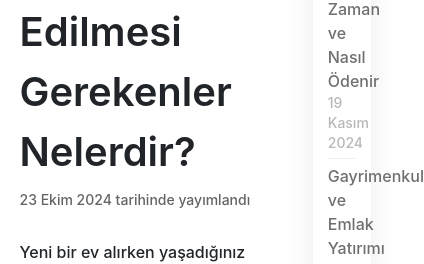
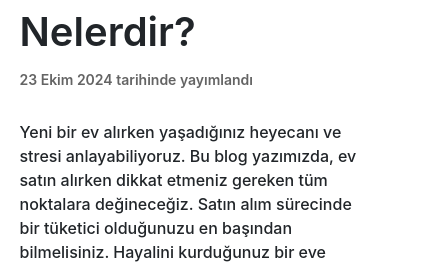
Before and after one commit to melihkostk/portfoy, a React (Vite) app: page /blog/1 in a window 390 px wide. Shown: the part 416-680 px from the top of the page, 424 px wide, since content can reach past the window. Built offline with nearby package versions, Linux system fonts and the light colour scheme; no server answers.

Commit message:
Added breakpoints to the blog detail page

```diff
--- a/src/pages/BlogDetail.jsx
+++ b/src/pages/BlogDetail.jsx
@@ -32,11 +32,11 @@ export function BlogDetail() {
                     </ul>
                 </div>
             </div>
-            <div className="w-full max-w-[90%] flex">
-                <div className="w-[75%]">
+            <div className="w-full max-w-[90%] flex items-start max-[992px]:flex-col">
+                <div className="w-[75%] max-[992px]:w-full">
                     <div className="my-7.5">
                         <h1 className="mb-2 text-[40px] text-[#212529] font-semibold">Ev Satın Alırken Dikkat Edilmesi Gerekenler Nelerdir?</h1>
-                        <p className="text-sm text-[#646464] mb-4 font-medium">23 Ekim 2024 tarihinde yayımlandı</p>
+                        <p className="text-sm text-[#646464] mb-4 font-semibold">23 Ekim 2024 tarihinde yayımlandı</p>
                     </div>
                     <div>
                         <p className="text-[#212529] font-medium mb-4">
@@ -73,8 +73,8 @@ export function BlogDetail() {
                         </ul>
                     </div>
                 </div>
-                <div className="pl-7.5 w-[25%]">
-                    <div className="p-3.75 rounded-lg bg-white shadow-[0_0_30px_#ececec] sticky top-2.5">
+                <div className="pl-7.5 w-[25%] max-[992px]:w-full max-[992px]:pl-0 max-[992px]:mt-7.5">
+                    <div className="p-3.75 rounded-lg bg-white shadow-[0_0_30px_#ececec] sticky top-2.5 max-[992px]:shadow-none max-[992px]:border border-[#eee]">
                         <div className="bg-[#f8f8f8] rounded-lg p-3.75 text-[#a1a1a1] font-semibold mb-4">
                             Benzer Makaleler
                         </div>
@@ -91,10 +91,10 @@ export function BlogDetail() {
                     </div>
                 </div>
             </div>
-            <div className="w-full mt-30 mb-15">
+            <div className="w-full mt-30 mb-15 max-[992px]:my-7.5">
                 <AppLinks />
             </div>
-            <div className="w-full mt-22.5">
+            <div className="w-full mt-22.5 max-[992px]:mt-7.5">
                 <Footer />
             </div>
         </div>
```
